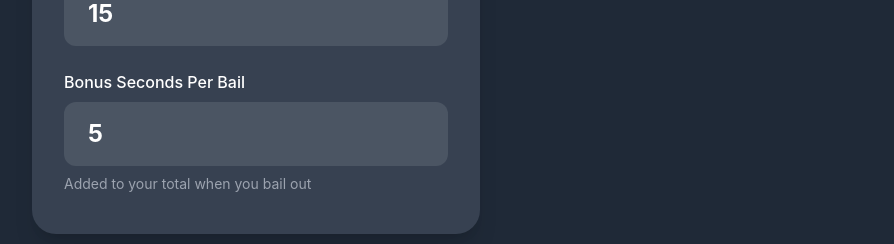
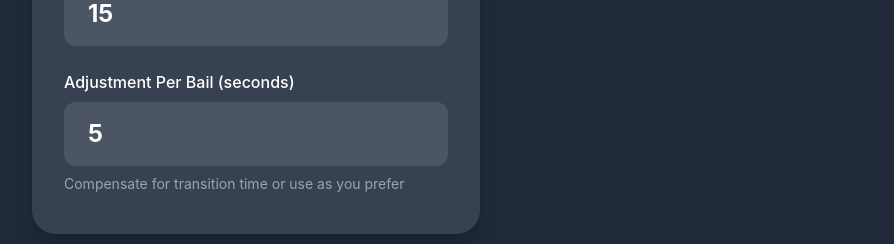
Before and after one commit to datacraftdevelopment/AccumulationTimer, a Next.js app: page / in a window 1280 px wide. Shown: the part 490-734 px from the top of the page, without its empty margins (384-1278 px from the left). Built offline with nearby package versions, Linux system fonts and the light colour scheme.

Commit message:
Update bonus to adjustment - clarify it compensates for transition time

```diff
--- a/components/AboutModal.tsx
+++ b/components/AboutModal.tsx
@@ -74,7 +74,7 @@ export default function AboutModal({ onClose }: AboutModalProps) {
               </li>
               <li className="flex gap-3">
                 <span className="font-semibold text-indigo-600 min-w-[24px]">3.</span>
-                <span>Add bonus time/reps (optional reward for completing each set)</span>
+                <span>Add adjustment time/reps (compensates for transition time or use as you prefer)</span>
               </li>
               <li className="flex gap-3">
                 <span className="font-semibold text-indigo-600 min-w-[24px]">4.</span>
@@ -99,7 +99,7 @@ export default function AboutModal({ onClose }: AboutModalProps) {
               </li>
               <li className="flex gap-3">
                 <span className="text-indigo-600">•</span>
-                <span>Use the bonus feature to reward yourself for completing sets</span>
+                <span>Use the adjustment feature to compensate for transition time (e.g., 3-4 seconds lost during bailouts)</span>
               </li>
               <li className="flex gap-3">
                 <span className="text-indigo-600">•</span>
--- a/components/SetupScreen.tsx
+++ b/components/SetupScreen.tsx
@@ -144,7 +144,7 @@ export default function SetupScreen({ onStart }: SetupScreenProps) {
           {/* Bonus Input */}
           <div className="mb-2">
             <label className="block text-white text-base font-medium mb-2">
-              {mode === "time" ? "Bonus Seconds Per Bail" : "Bonus Reps Per Set"}
+              {mode === "time" ? "Adjustment Per Bail (seconds)" : "Adjustment Per Set (reps)"}
             </label>
             <input
               type="text"
@@ -158,7 +158,7 @@ export default function SetupScreen({ onStart }: SetupScreenProps) {
               className="w-full bg-gray-600 text-white text-2xl font-bold rounded-xl px-6 py-4 focus:outline-none focus:ring-4 focus:ring-green-500"
             />
             <p className="text-gray-400 text-sm mt-2">
-              Added to your total when you bail out
+              Compensate for transition time or use as you prefer
             </p>
           </div>
         </div>
```
